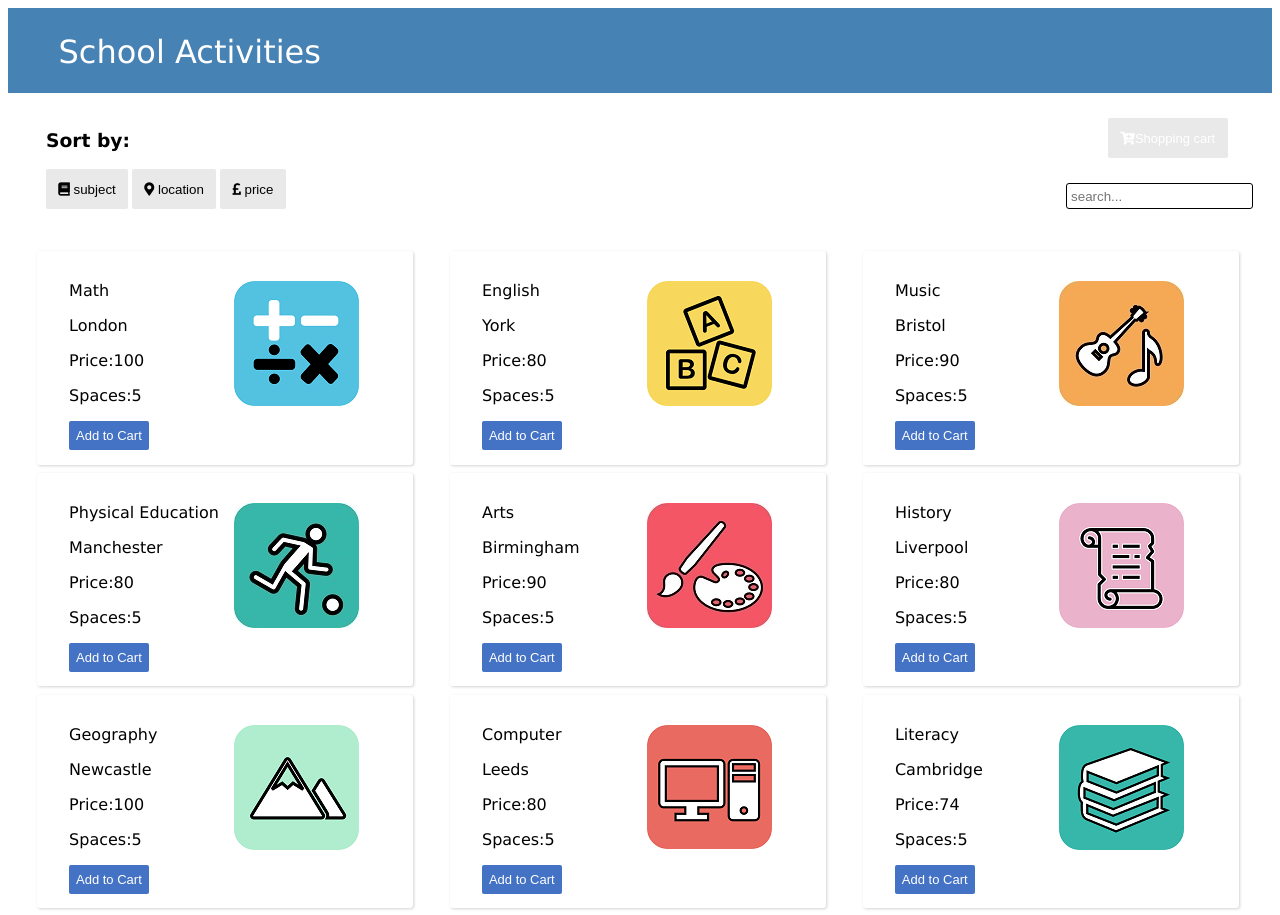
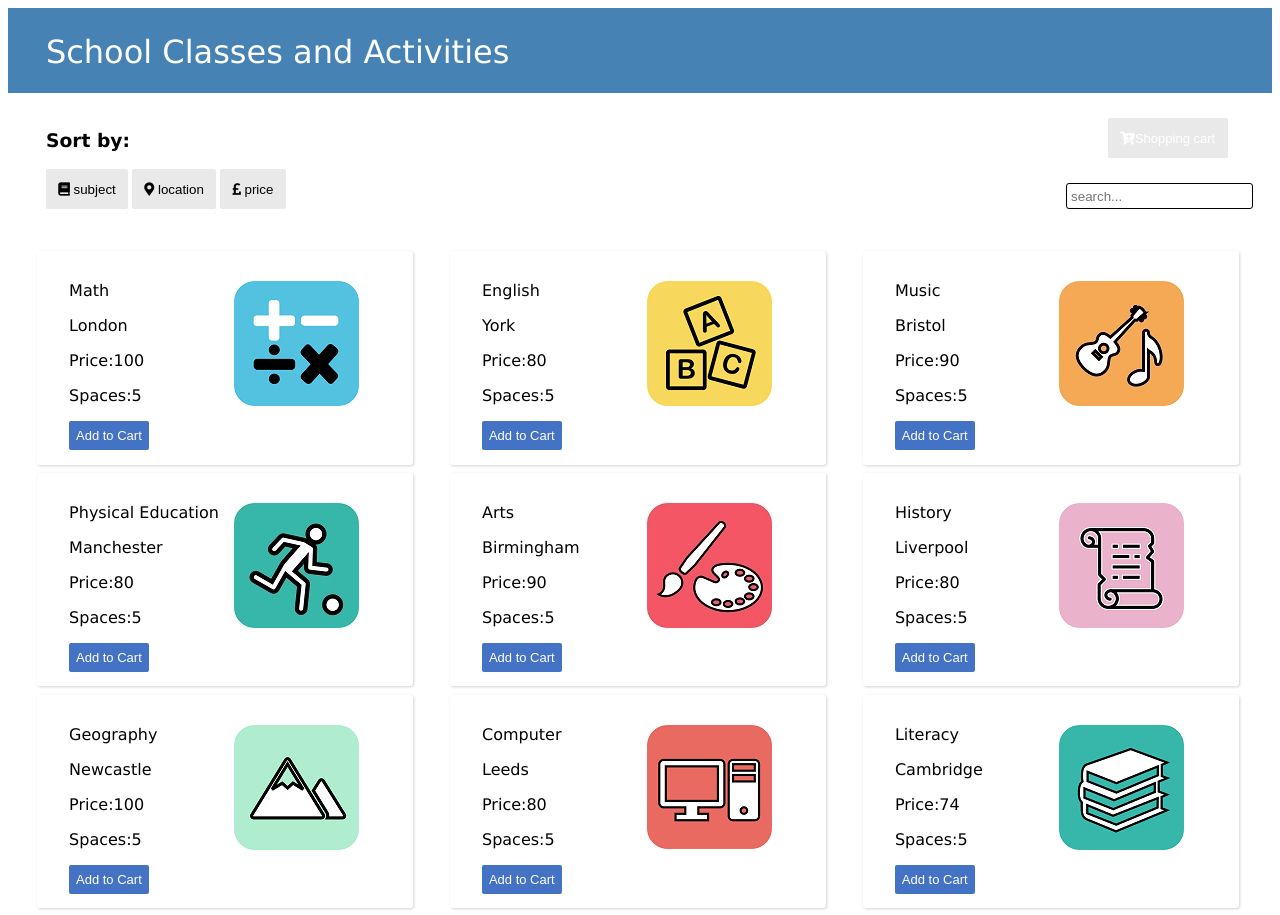
Before and after one commit to Khristinesagum/CST3145-CW1, a plain HTML site: page index.html in a window 1280 px wide. Shown: the top 915 px of the page. Drawn offline with nearby package versions, Linux system fonts and the light colour scheme.

Commit message:
modified the sitename

```diff
--- a/index.html
+++ b/index.html
@@ -131,7 +131,7 @@
     var School = new Vue({
             el: "#app",
             data: {
-                sitename:"School Activities",
+                sitename:"School Classes and Activities",
                 lesson: lessons,
                 cart: [],
                 showLessons: true,
--- a/mystyle.css
+++ b/mystyle.css
@@ -15,7 +15,7 @@ h3 {
     font-weight:normal;
     color: white;
     font-family:'Lucida Sans', 'Lucida Sans Regular', 'Lucida Grande', 'Lucida Sans Unicode', Geneva, Verdana, sans-serif;
-    padding-left: 4%;
+    padding-left: 3%;
     padding-top: 2%;
 }
 
```
